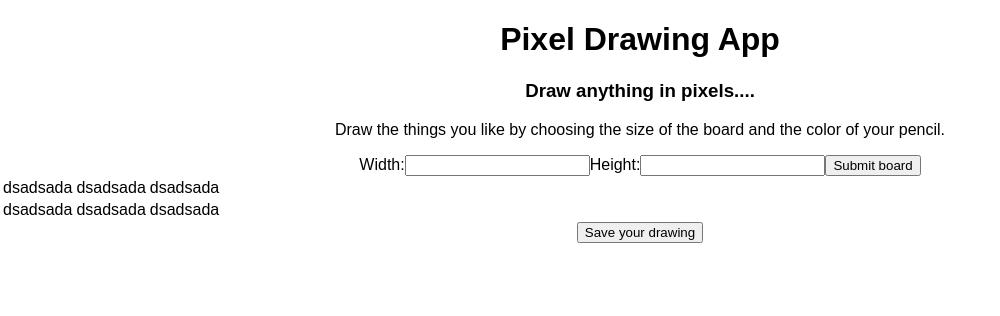
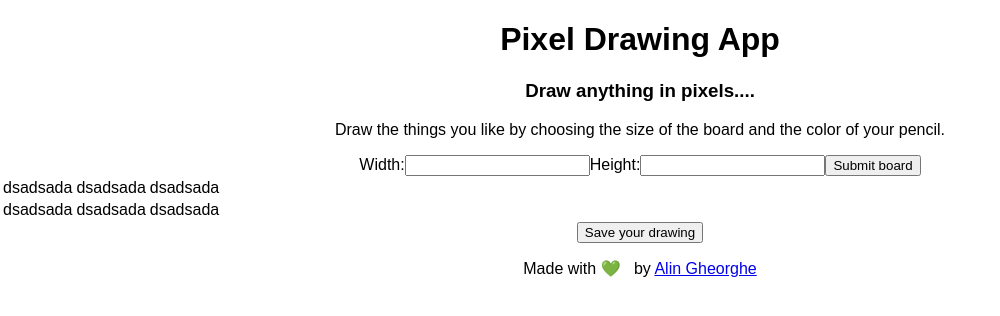
Before and after one commit to palingheorghe/Draw-The-Pixels-App, a React (Create React App) app: page / in a window 1280 px wide. Shown: the top 316 px of the page, without its empty margins (0-1000 px from the left). Built offline with nearby package versions, Linux system fonts and the light colour scheme.

Commit message:
added footer note

```diff
--- a/src/App.js
+++ b/src/App.js
@@ -21,6 +21,7 @@ class App extends Component {
             <SaveDraw />
           </div>
         </main>
+        <p>Made with &#128154; &nbsp; by <a href="http://instagram.com/aling.js">Alin Gheorghe</a></p>
       </div>
     );
   }
```
